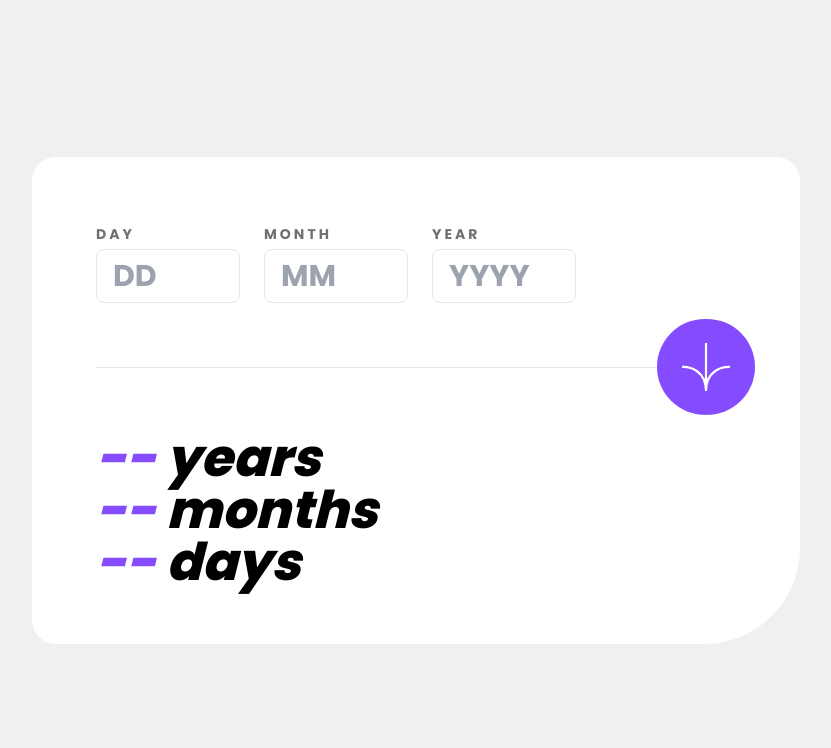
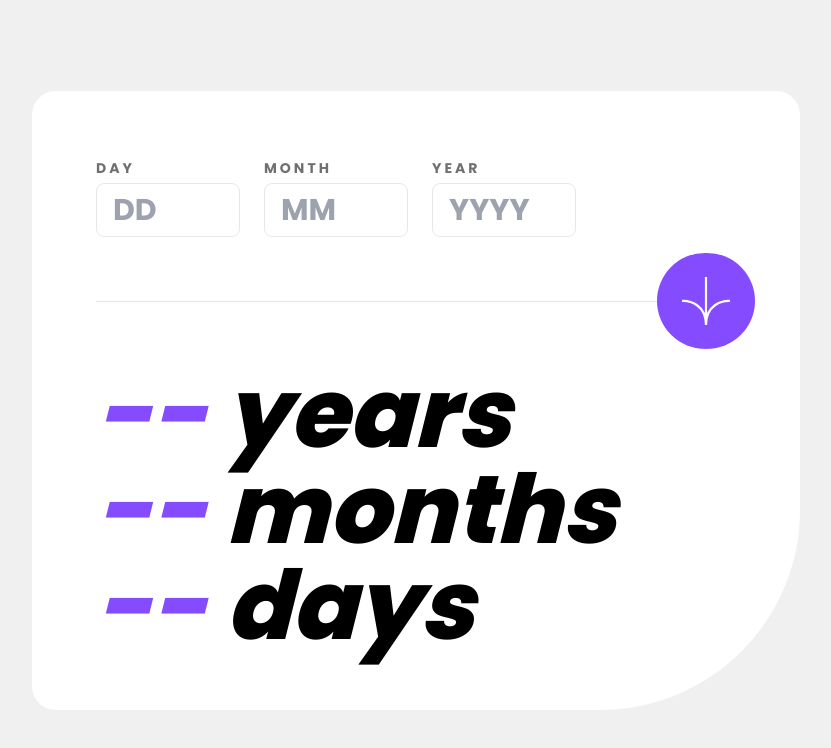
Before and after one commit to leocsdev/reactv-fem-age-calculator-app, a React (Vite) app: page / in a window 1280 px wide. Shown: the top 748 px of the page, without its empty margins (224-1055 px from the left). Built offline with nearby package versions, Linux system fonts and the light colour scheme.

Commit message:
Added style in Result component desktop view.

```diff
--- a/src/App.jsx
+++ b/src/App.jsx
@@ -7,7 +7,7 @@ function App() {
 
   return (
     <main className='body-font font-poppins h-screen flex flex-col p-4 items-center justify-center bg-offWhite text-[24px]'>
-      <section className='bg-white px-6 py-14 md:px-16 rounded-3xl rounded-br-[96px] max-w-3xl'>
+      <section className='bg-white px-6 py-14 md:px-16 rounded-3xl rounded-br-[96px] md:rounded-br-[200px] max-w-3xl'>
         <Form setDate={setDate} />
         <Result date={date} />
       </section>
--- a/src/components/Result.jsx
+++ b/src/components/Result.jsx
@@ -6,19 +6,19 @@ export default function Result({ date }) {
 
   return (
     <div>
-      <p className='font-extrabold italic text-[52px] leading-none'>
+      <p className='font-extrabold italic text-[52px] leading-none md:text-8xl'>
         <span className=' text-myPurple'>
           {date === undefined ? '--' : age.years}
         </span>{' '}
         years
       </p>
-      <p className='font-extrabold italic text-[52px] leading-none'>
+      <p className='font-extrabold italic text-[52px] leading-none md:text-8xl'>
         <span className=' text-myPurple'>
           {date === undefined ? '--' : age.months}
         </span>{' '}
         months
       </p>
-      <p className='font-extrabold italic text-[52px] leading-none'>
+      <p className='font-extrabold italic text-[52px] leading-none md:text-8xl'>
         <span className=' text-myPurple'>
           {date === undefined ? '--' : age.days}
         </span>{' '}
```
